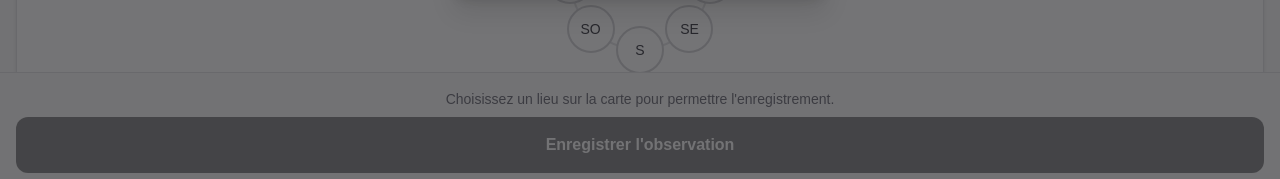
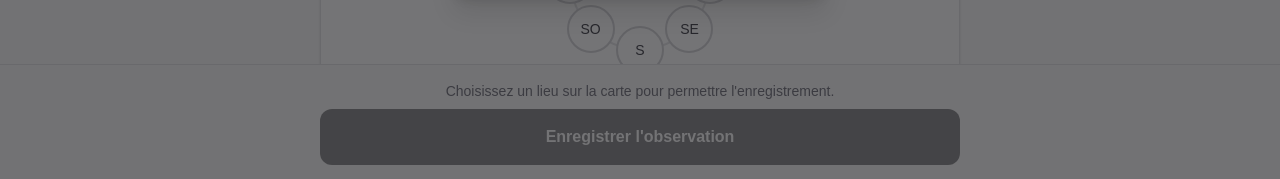
Before and after one commit to olaurendeau/poc-nivo, a Next.js app: page /observation/new in a window 1280 px wide. Shown: the part 619-798 px from the top of the page. Built offline with nearby package versions, Linux system fonts and the light colour scheme; no server answers.

Commit message:
feat: constrain observation form to max-w-2xl on desktop

```diff
--- a/src/app/observation/[id]/edit/page.tsx
+++ b/src/app/observation/[id]/edit/page.tsx
@@ -67,7 +67,8 @@ export default async function EditObservationPage({
   };
 
   return (
-    <div className="flex min-h-dvh flex-col bg-zinc-50 p-4">
+    <div className="min-h-dvh bg-zinc-50">
+      <div className="mx-auto flex min-h-dvh max-w-2xl flex-col p-4">
       <header className="mb-6">
         <Link
           href={`/observation/${obs.id}`}
@@ -89,6 +90,7 @@ export default async function EditObservationPage({
         initialData={initialData}
         observationId={obs.id}
       />
+      </div>
     </div>
   );
 }
--- a/src/app/observation/new/page.tsx
+++ b/src/app/observation/new/page.tsx
@@ -29,7 +29,8 @@ export default async function NewObservationPage({
     : null;
 
   return (
-    <div className="flex min-h-dvh flex-col bg-zinc-50 p-4">
+    <div className="min-h-dvh bg-zinc-50">
+      <div className="mx-auto flex min-h-dvh max-w-2xl flex-col p-4">
       <header className="mb-6">
         <Link
           href="/"
@@ -44,6 +45,7 @@ export default async function NewObservationPage({
         </h1>
       </header>
       <ObservationForm initialLocation={initialLocation} />
+      </div>
     </div>
   );
 }
--- a/src/components/observation/ObservationForm.tsx
+++ b/src/components/observation/ObservationForm.tsx
@@ -330,7 +330,8 @@ export const ObservationForm = ({
           </div>
         </section>
       </div>
-      <div className="fixed inset-x-0 bottom-0 z-[1000] border-t border-zinc-200 bg-zinc-50 p-4 pb-[max(0.5rem,env(safe-area-inset-bottom))]">
+      <div className="fixed inset-x-0 bottom-0 z-[1000] border-t border-zinc-200 bg-zinc-50">
+        <div className="mx-auto max-w-2xl p-4 pb-[max(1rem,env(safe-area-inset-bottom))]">
           {submitError ? (
             <p className="mb-2 text-center text-sm text-red-600" role="alert">
               {submitError}
@@ -350,6 +351,7 @@ export const ObservationForm = ({
             {isSubmitting ? "Enregistrement…" : "Enregistrer l'observation"}
           </button>
         </div>
+      </div>
     </form>
   );
 };
```
Lines whose indentation alone changed are shown as unchanged.
